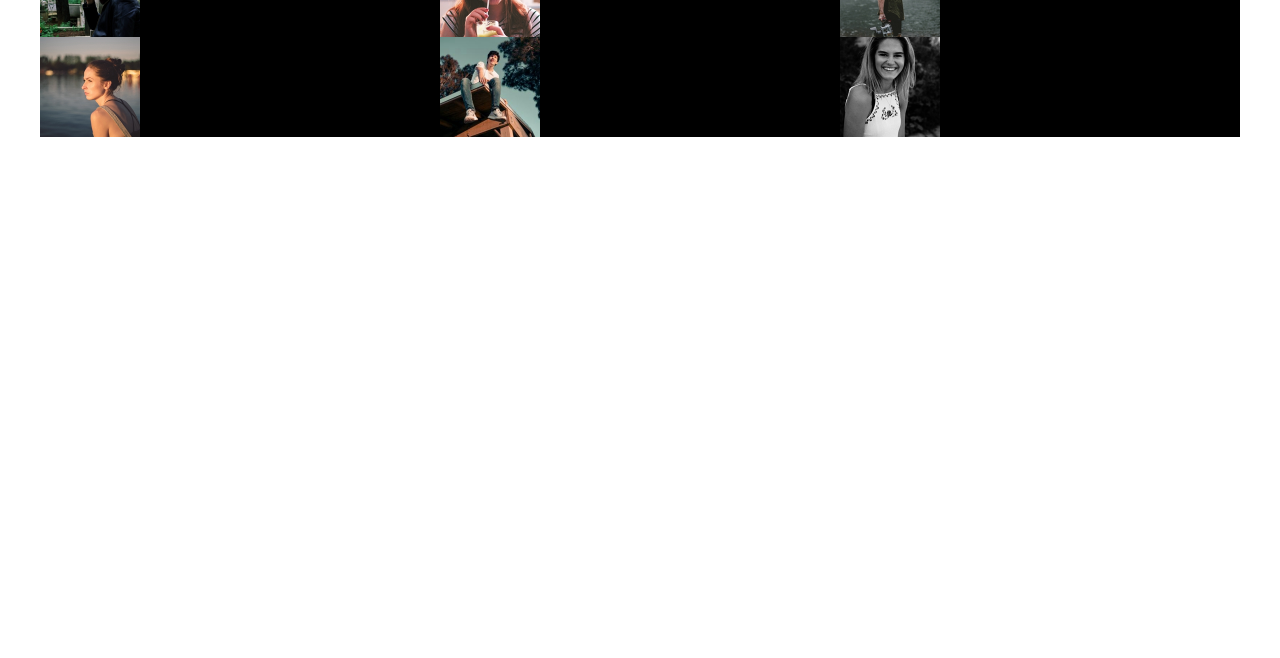
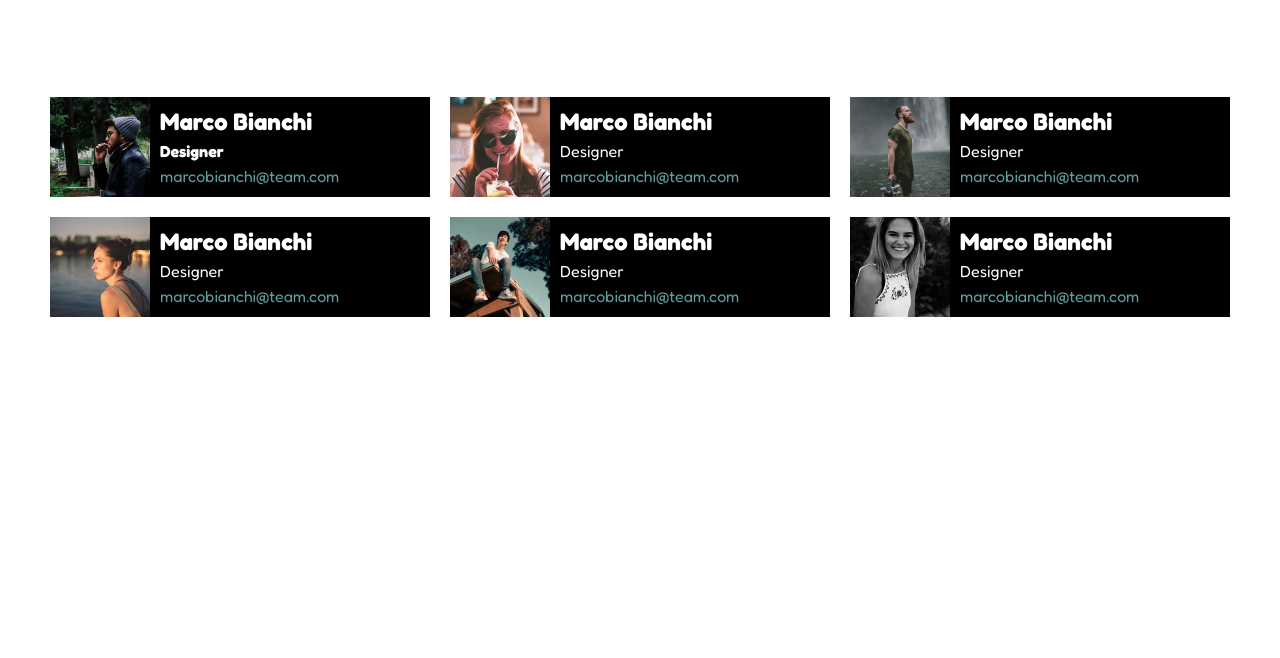
Before and after one commit to MattiaPaiano91/html-css-float-cards, a plain HTML site: page index.html in a window 1280 px wide. Shown: the part 142-800 px from the top of the page. Drawn offline with Linux system fonts and the light colour scheme.

Commit message:
-Esercizio completato

```diff
--- a/css/style.css
+++ b/css/style.css
@@ -5,6 +5,21 @@
     box-sizing: border-box;
     font-family: 'Fredoka', sans-serif;
 }
+
+/* header */
+
+header{
+    text-align: center;
+}
+
+h1{
+    color: red;
+}
+
+header > *{
+    padding-top: 30px;
+}
+
 
 /* generale */
 
@@ -22,14 +37,16 @@
 .card{
     float: left;
     background-color: black;
-    width:calc(100% / 3);
+    width:calc(100% / 3 - 20px);
     color: white;
+    margin: 0px 10px 20px;
 }
 
 .image-container{
     width: 100px;
     height: 100px;
     float: left;
+
 }
 
 img {
@@ -38,12 +55,24 @@ img {
     object-fit: contain;
 }
 
-/* header */
-
-header{
-    text-align: center;
+.info-card{
+    float: left;
+    margin-left: 10px;
+    margin-top: 10px;
 }
 
-h1{
-    color: red;
+.card-container{
+    padding-top: 100px;
 }
+
+.info-card :nth-child(2){
+    margin-top: 5px;
+    margin-bottom: 5px;
+}
+
+
+
+a{
+    text-decoration: none;
+    color: cadetblue;
+}
--- a/index.html
+++ b/index.html
@@ -20,13 +20,13 @@
 
       <header>
         <h1>Meet our Team</h1>
-        <p>
+        <div>
           Lorem ipsum dolor sit amet, consectetur adipisicing elit. Iste,
           corporis quas. Excepturi laudantium eveniet vitae hic accusantium,
           ipsam sint aspernatur quas enim ducimus eius voluptates labore quae,
           nam impedit atque, iure rem libero possimus? Porro voluptatem minima
           ratione quam dicta?
-        </p>
+        </div>
       </header>
 
       <!-- fine header -->
@@ -39,6 +39,12 @@
                 <div class="image-container">
                     <img src="./img/male1.png" alt="male1" />
                 </div>
+                <div class="info-card">
+                    <h2>Marco Bianchi</h2>
+                    <h4>Designer</h4>
+                    <a href="mailto:marcobianchi@team.com">marcobianchi@team.com</a>
+                </div>
+            </div>
 
             </div>
 
@@ -46,11 +52,21 @@
                 <div class="image-container">
                 <img src="./img/female1.png" alt="female1" />
                 </div>
+                <div class="info-card">
+                    <h2>Marco Bianchi</h2>
+                    <p>Designer</p>
+                    <a href="#">marcobianchi@team.com</a>
+                </div>
             </div>
 
             <div class="card clerafix">
                 <div class="image-container">
                 <img src="./img/male2.png" alt="male2" />
+                </div>
+                <div class="info-card">
+                    <h2>Marco Bianchi</h2>
+                    <p>Designer</p>
+                    <a href="#">marcobianchi@team.com</a>
                 </div>
             </div>
 
@@ -58,17 +74,31 @@
                 <div class="image-container">
                 <img src="./img/female2.png" alt="female2" />
                 </div>
-
+                <div class="info-card">
+                    <h2>Marco Bianchi</h2>
+                    <p>Designer</p>
+                    <a href="#">marcobianchi@team.com</a>
+                </div>
             </div>
             <div class="card clerafix">
                 <div class="image-container">
                 <img src="./img/male3.png" alt="male3" />
+                </div>
+                <div class="info-card">
+                    <h2>Marco Bianchi</h2>
+                    <p>Designer</p>
+                    <a href="#">marcobianchi@team.com</a>
                 </div>
 
             </div>
             <div class="card clerafix">
                 <div class="image-container">
                 <img src="./img/female3.png" alt="female3" />
+                </div>
+                <div class="info-card">
+                    <h2>Marco Bianchi</h2>
+                    <p>Designer</p>
+                    <a href="#">marcobianchi@team.com</a>
                 </div>
             </div>
         </div>
```
Lines whose indentation alone changed are shown as unchanged.
